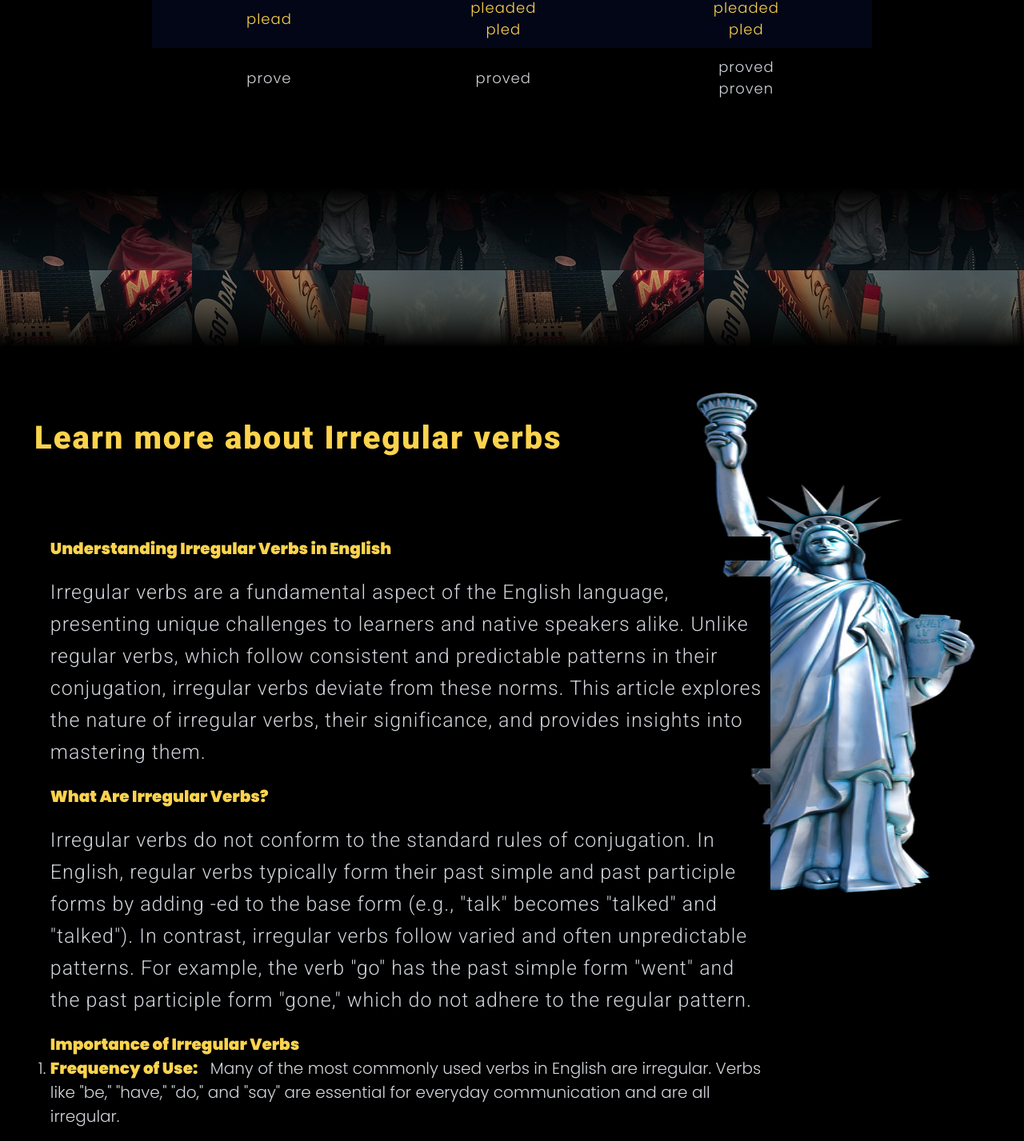
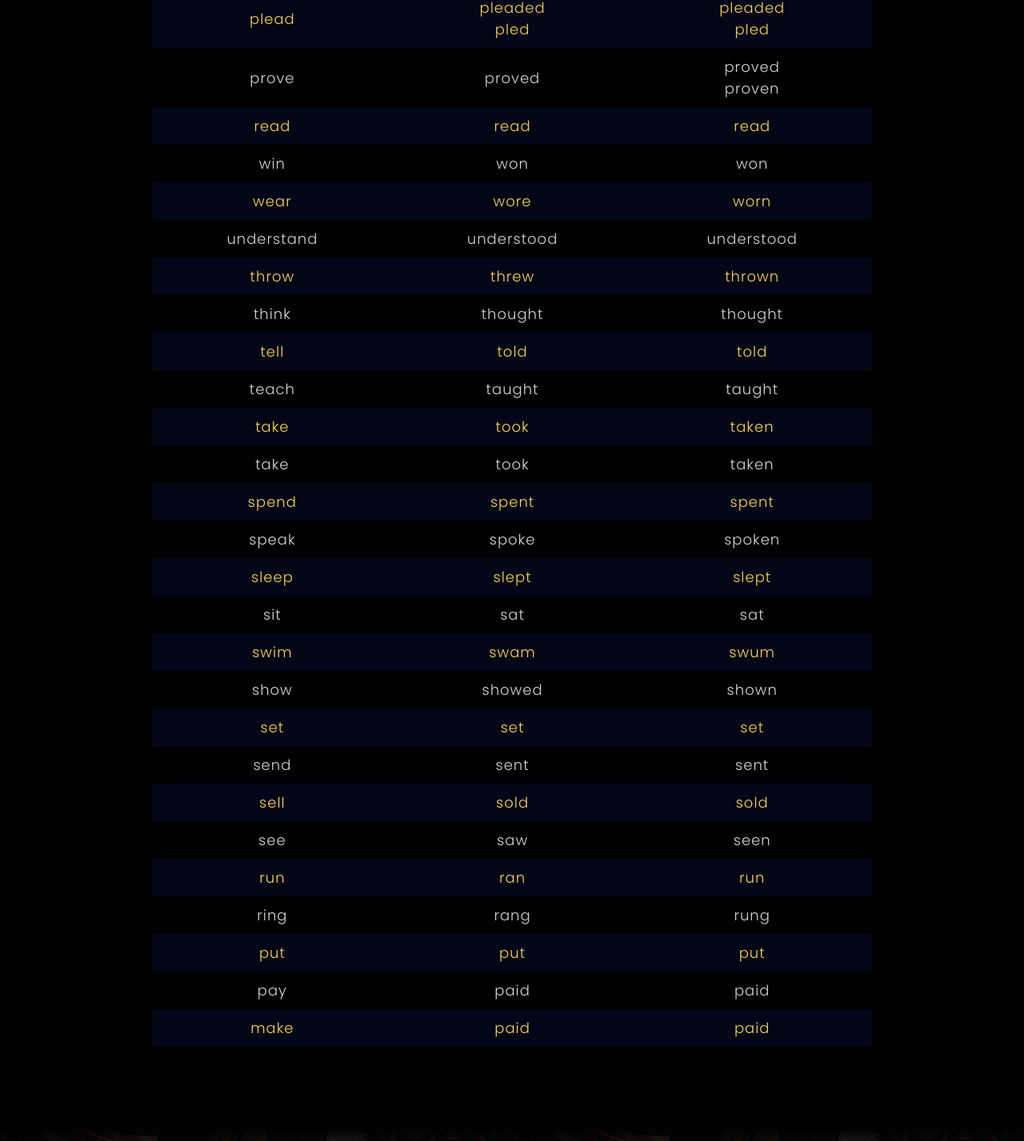
Before and after one commit to cajui54/english_pocket, a Next.js app: page / in a window 1280 px wide. Shown: the part 5038-6465 px from the top of the page at 80% size. Built offline with nearby package versions, Linux system fonts and the light colour scheme; a web font is replaced by a local one.

Commit message:
feat: new irregular verbs has been added

```diff
--- a/src/app/datas/verbsDatas.ts
+++ b/src/app/datas/verbsDatas.ts
@@ -101,7 +101,7 @@ export const verbsList: IVerbs[] = [
   { infinitive: "lose", pastSimple: "lost", pastParticiple: "lost" },
   { infinitive: "make", pastSimple: "made", pastParticiple: "made" },
   { infinitive: "mean", pastSimple: "meant", pastParticiple: "meant" },
-  { infinitive: "meet", pastSimple: "met", pastParticiple: "met" },
+  { infinitive: "make", pastSimple: "met", pastParticiple: "met" },
   { infinitive: "mow", pastSimple: "mowed", pastParticiple: "mowed/mown" },
   { infinitive: "pay", pastSimple: "paid", pastParticiple: "paid" },
   {
@@ -114,5 +114,34 @@ export const verbsList: IVerbs[] = [
     pastSimple: "proved",
     pastParticiple: "proved/proven",
   },
+  { infinitive: "read", pastSimple: "read", pastParticiple: "read" },
+  { infinitive: "win", pastSimple: "won", pastParticiple: "won" },
+  { infinitive: "wear", pastSimple: "wore", pastParticiple: "worn" },
+  {
+    infinitive: "understand",
+    pastSimple: "understood",
+    pastParticiple: "understood",
+  },
+  { infinitive: "throw", pastSimple: "threw", pastParticiple: "thrown" },
+  { infinitive: "think", pastSimple: "thought", pastParticiple: "thought" },
+  { infinitive: "tell", pastSimple: "told", pastParticiple: "told" },
+  { infinitive: "teach", pastSimple: "taught", pastParticiple: "taught" },
+  { infinitive: "take", pastSimple: "took", pastParticiple: "taken" },
+  { infinitive: "take", pastSimple: "took", pastParticiple: "taken" },
+  { infinitive: "spend", pastSimple: "spent", pastParticiple: "spent" },
+  { infinitive: "speak", pastSimple: "spoke", pastParticiple: "spoken" },
+  { infinitive: "sleep", pastSimple: "slept", pastParticiple: "slept" },
+  { infinitive: "sit", pastSimple: "sat", pastParticiple: "sat" },
+  { infinitive: "swim", pastSimple: "swam", pastParticiple: "swum" },
+  { infinitive: "show", pastSimple: "showed", pastParticiple: "shown" },
+  { infinitive: "set", pastSimple: "set", pastParticiple: "set" },
+  { infinitive: "send", pastSimple: "sent", pastParticiple: "sent" },
+  { infinitive: "sell", pastSimple: "sold", pastParticiple: "sold" },
+  { infinitive: "see", pastSimple: "saw", pastParticiple: "seen" },
+  { infinitive: "run", pastSimple: "ran", pastParticiple: "run" },
+  { infinitive: "ring", pastSimple: "rang", pastParticiple: "rung" },
+  { infinitive: "put", pastSimple: "put", pastParticiple: "put" },
+  { infinitive: "pay", pastSimple: "paid", pastParticiple: "paid" },
+  { infinitive: "make", pastSimple: "paid", pastParticiple: "paid" },
 ];
 console.log(verbsList.length);
```
